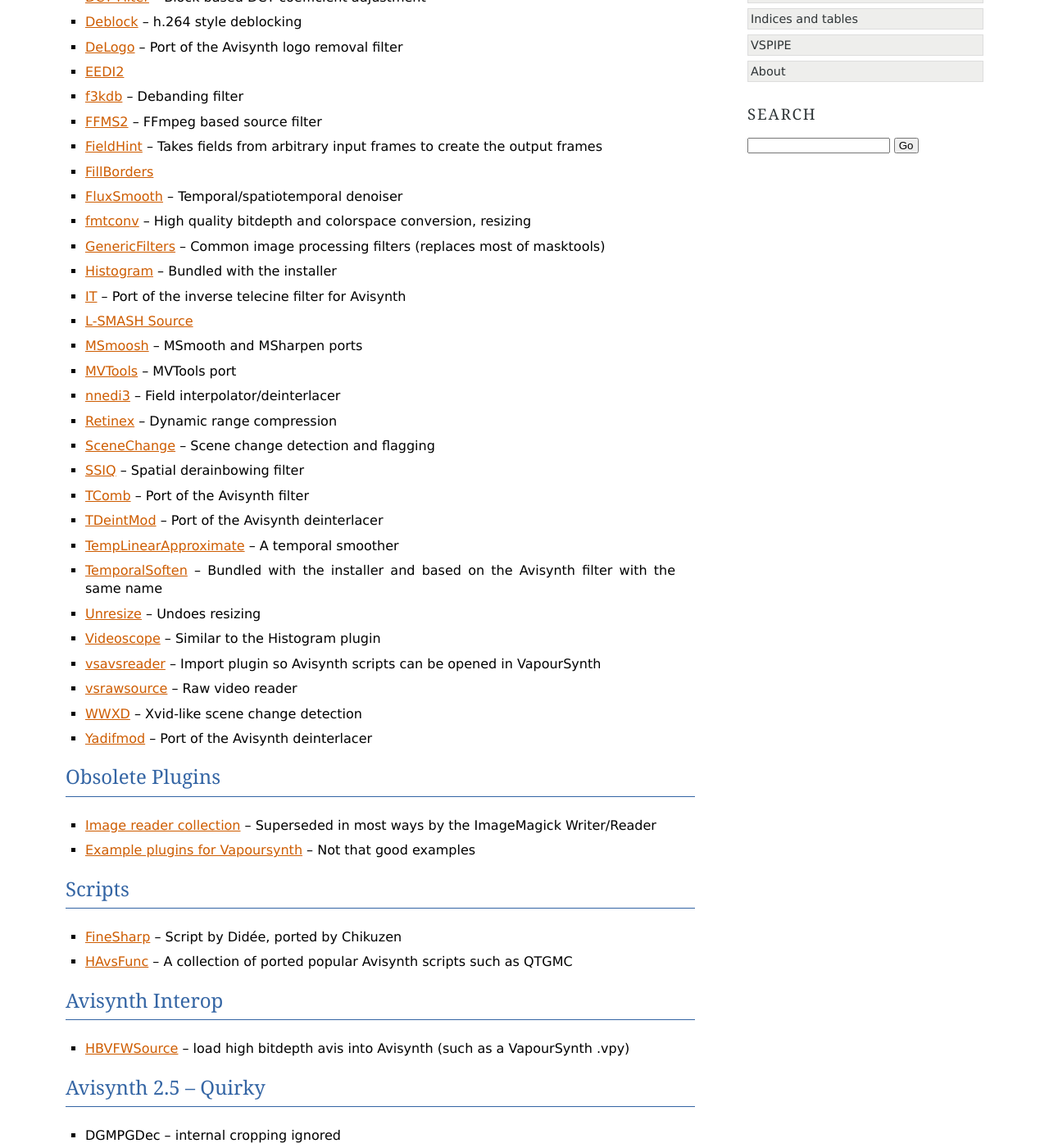
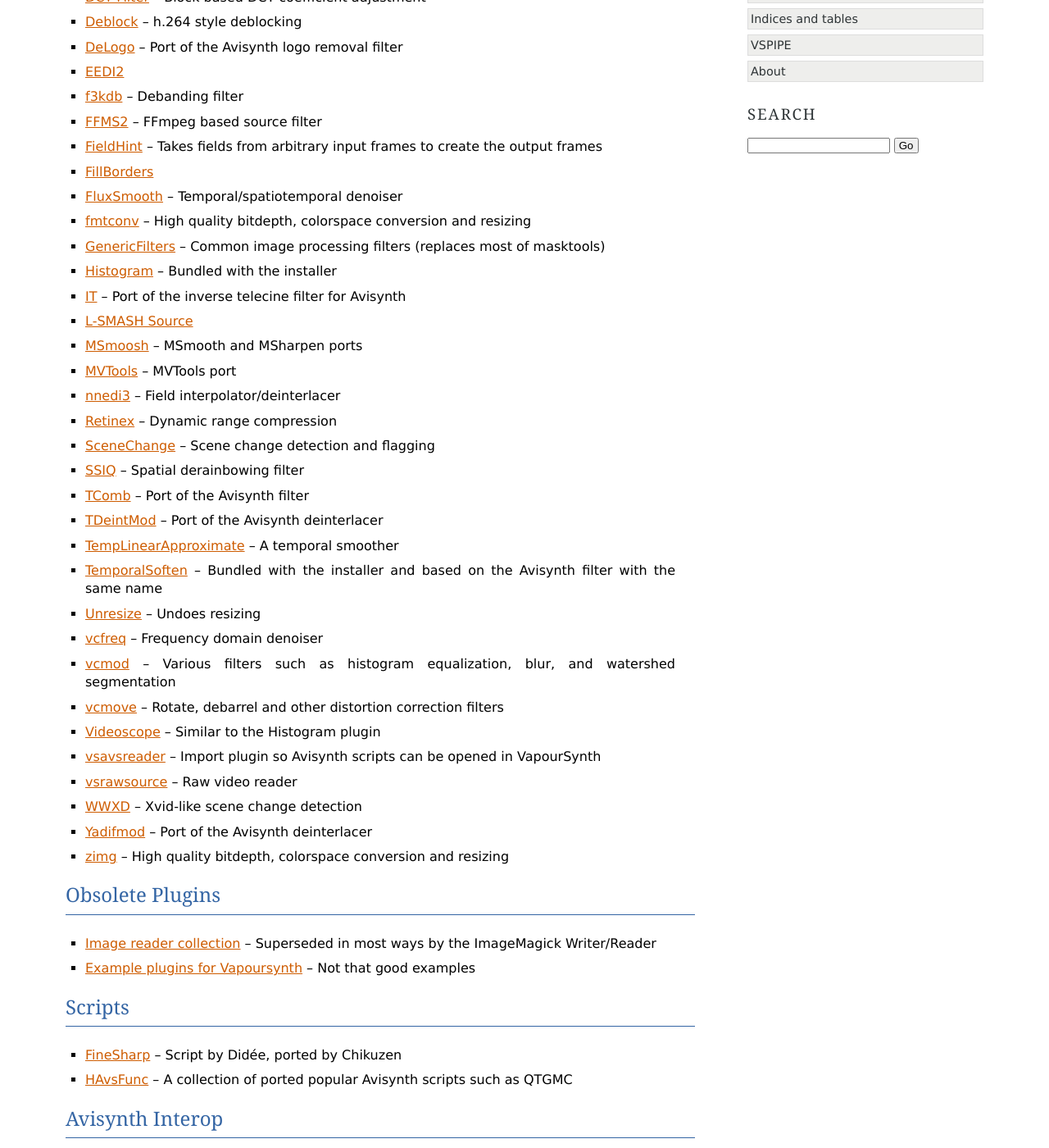
Before and after one commit to vapoursynth/vapoursynth, a Sphinx documentation site: the page built from doc/pluginlist.rst, in a window 1280 px wide and 1400 px high, scrolled down 772 px. Shown: the whole window at 82% size. Built offline with Sphinx 7.4.7, drawn with Linux system fonts in a browser that asks for light colours; formulas are drawn with MathJax 3.

Commit message:
Add new plugins to list

```diff
--- a/doc/pluginlist.rst
+++ b/doc/pluginlist.rst
@@ -30,7 +30,7 @@
 * `FieldHint <https://github.com/dubhater/vapoursynth-fieldhint>`_ -- Takes fields from arbitrary input frames to create the output frames
 * `FillBorders <https://github.com/dubhater/vapoursynth-fillborders>`_
 * `FluxSmooth <https://github.com/dubhater/vapoursynth-fluxsmooth>`_ -- Temporal/spatiotemporal denoiser
-* `fmtconv <http://forum.doom9.org/showthread.php?t=166504>`_ -- High quality bitdepth and colorspace conversion, resizing
+* `fmtconv <http://forum.doom9.org/showthread.php?t=166504>`_ -- High quality bitdepth, colorspace conversion and resizing
 * `GenericFilters <http://forum.doom9.org/showthread.php?t=166842>`_ -- Common image processing filters (replaces most of masktools)
 * `Histogram <https://github.com/dubhater/vapoursynth-histogram>`_ -- Bundled with the installer
 * `IT <http://forum.doom9.org/showthread.php?t=171246>`_ -- Port of the inverse telecine filter for Avisynth
@@ -46,11 +46,15 @@
 * `TempLinearApproximate <http://forum.doom9.org/showthread.php?t=169782>`_ -- A temporal smoother
 * `TemporalSoften <https://github.com/dubhater/vapoursynth-temporalsoften>`_ -- Bundled with the installer and based on the Avisynth filter with the same name
 * `Unresize <http://forum.doom9.org/showthread.php?t=169829>`_ -- Undoes resizing
+* `vcfreq <http://forum.doom9.org/showthread.php?t=171413>`_ -- Frequency domain denoiser
+* `vcmod <http://forum.doom9.org/showthread.php?t=171412>`_ -- Various filters such as histogram equalization, blur, and watershed segmentation
+* `vcmove <http://forum.doom9.org/showthread.php?t=171414>`_ -- Rotate, debarrel and other distortion correction filters
 * `Videoscope <https://github.com/dubhater/vapoursynth-videoscope>`_ -- Similar to the Histogram plugin
 * `vsavsreader <http://forum.doom9.org/showthread.php?t=165957>`_ -- Import plugin so Avisynth scripts can be opened in VapourSynth
 * `vsrawsource <http://forum.doom9.org/showthread.php?t=166075>`_ -- Raw video reader
 * `WWXD <https://github.com/dubhater/vapoursynth-wwxd>`_ -- Xvid-like scene change detection
 * `Yadifmod <http://forum.doom9.org/showthread.php?t=171028>`_ -- Port of the Avisynth deinterlacer
+* `zimg <http://forum.doom9.org/showthread.php?t=171334>`_ -- High quality bitdepth, colorspace conversion and resizing
 
 Obsolete Plugins
 ################
```
